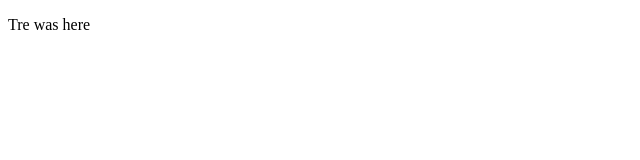
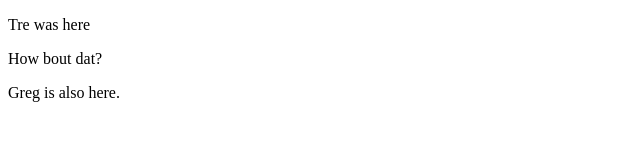
Before and after one commit to TreveonA/Practice-Repo, a plain HTML site: page index.html in a window 1280 px wide. Shown: the whole page, without its empty margins (0-640 px from the left). Drawn offline with Linux system fonts and the light colour scheme.

Commit message:
first commit

```diff
--- a/index.html
+++ b/index.html
@@ -7,5 +7,7 @@
 </head>
 <body>
     <p>Tre was here</p>
+    <p>How bout dat?</p>
+    <p>Greg is also here.</p>
 </body>
 </html>
```
